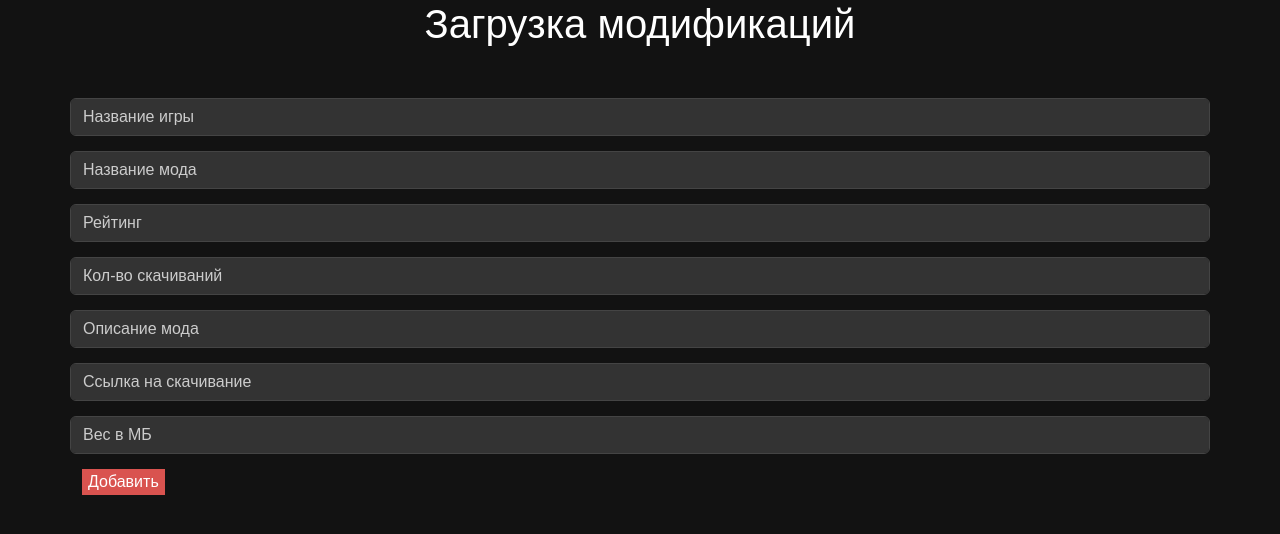
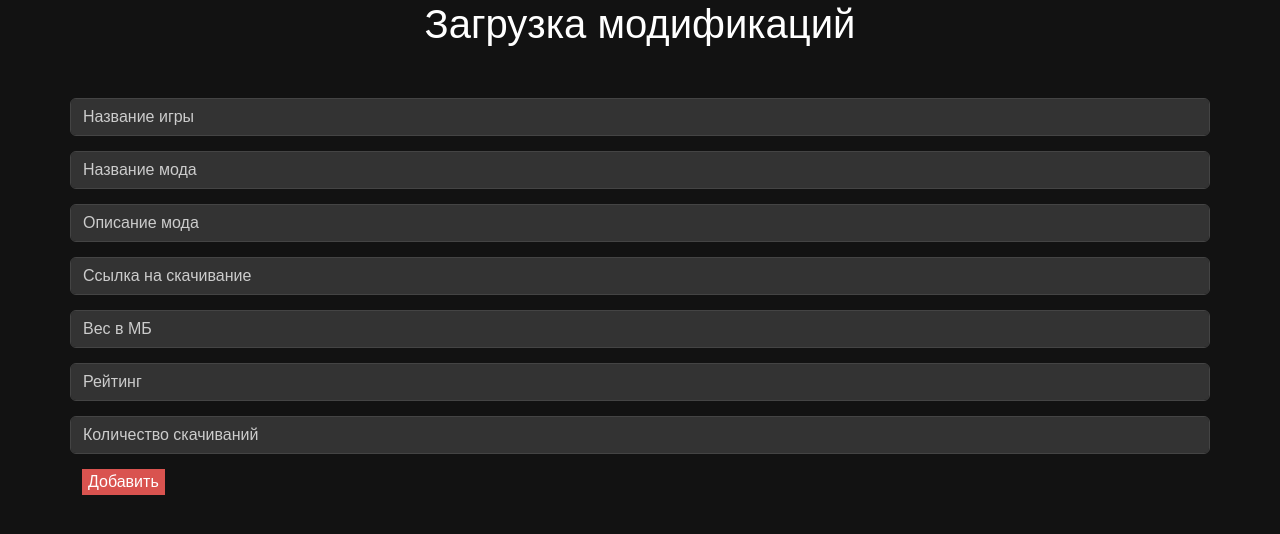
Before and after one commit to DenisBaranov-FEFU/Mods, a PHP site: page /AdmPanel.php in a window 1280 px wide. Shown: the top 534 px of the page. Run offline with PHP 8.4, Linux system fonts and the light colour scheme.

Commit message:
Adm + db updt

```diff
--- a/AdmPanel.php
+++ b/AdmPanel.php
@@ -9,49 +9,44 @@
 </head>
 <body>
     <h1>Загрузка модификаций</h1>
-   <div class="container">
+    <div class="container">
         <!-- Search form -->
         <form method="POST" action="AdmPanel.php">
             <div class="row form__reg"><input class="form-control" type="text" name="game" placeholder="Название игры"></div>
             <div class="row form__reg"><input class="form-control" type="text" name="name" placeholder="Название мода"></div>
-            <div class="row form__reg"><input class="form-control" type="number" name="rating" placeholder="Рейтинг"></div>
-            <div class="row form__reg"><input class="form-control" type="number" name="down_check" placeholder="Кол-во скачиваний"></div>
             <div class="row form__reg"><input class="form-control" type="text" name="discription" placeholder="Описание мода"></div>
             <div class="row form__reg"><input class="form-control" type="url" name="url" placeholder="Ссылка на скачивание"></div>
             <div class="row form__reg"><input class="form-control" type="number" name="size" placeholder="Вес в МБ"></div>
+            <div class="row form__reg"><input class="form-control" type="number" step="0.1" name="rating" placeholder="Рейтинг"></div>
+            <div class="row form__reg"><input class="form-control" type="number" name="download_count" placeholder="Количество скачиваний"></div>
             <button type="submit" class="btn_red btn__reg" name="submit">Добавить</button>
         </form>
     </div>
 </body>
 </html>
 
+<?php
+require_once('db.php'); // Including the database connection file
 
-<?php
-require_once('db.php'); // Подключение файла с базой данных
+$link = mysqli_connect('127.0.0.1', 'root', 'kali', 'mods'); // Connecting to the database
 
-$link = mysqli_connect('127.0.0.1', 'root', 'kali', 'mods'); // Подключение к базе данных
-
-if (!$link) {
-    die('Ошибка подключения: ' . mysqli_connect_error());
-}
-
-if (isset($_POST['submit'])) {
+if (isset($_POST['submit'])) { // Checking if the submit button was clicked
     $game = $_POST['game'];
     $name = $_POST['name'];
     $discription = $_POST['discription'];
     $url = $_POST['url'];
+    $size = $_POST['size'];
     $rating = $_POST['rating'];
-    $down_count = $_POST['down_count'];
-    $size = $_POST['size'];
+    $download_count = $_POST['download_count'];
 
-    if (empty($game) || empty($name) || empty($url) || empty($size) || empty($down_count) || empty($rating)) {
+    if (!$game || !$name || !$url || !$size || !$rating || !$download_count) {
         die('Пожалуйста, введите все значения!');
     }
 
-    $sql = "INSERT INTO mods (game, name, url, size, discription, down_count, rating) VALUES ('$game', '$name', '$url', '$size', '$discription', '$down_count', '$rating')";
+    $sql = "INSERT INTO mods (game, name, url, size, discription, rating, download_count) VALUES ('$game', '$name', '$url', '$size', '$discription', '$rating', '$download_count')";
 
     if (!mysqli_query($link, $sql)) {
-        echo "Не удалось добавить мод: " . mysqli_error($link);
+        echo "Не удалось добавить мод";
     } else {
         echo "Мод успешно добавлен";
     }
--- a/db.php
+++ b/db.php
@@ -1,4 +1,3 @@
-
 <?php
 $servername = "127.0.0.1";
 $username = "root";
@@ -22,20 +21,16 @@ if (!mysqli_query($link, $sql)) {
 // Подключение к базе данных mods
 $link_mods = mysqli_connect($servername, $username, $password, $dbName1);
 
-if (!$link_mods) {
-    die("Ошибка подключения к базе данных $dbName1: " . mysqli_connect_error());
-}
-
-// Создание таблицы mods
+// Создание таблицы mods с новыми колонками
 $sql = "CREATE TABLE IF NOT EXISTS mods (
     id INT NOT NULL PRIMARY KEY AUTO_INCREMENT,
     game VARCHAR(50) NOT NULL,
     name VARCHAR(30) NOT NULL,
-    rating INT NOT NULL,
-    down_count INT NOT NULL,
-    size INT NOT NULL,
+    size VARCHAR(10) NOT NULL,
     url VARCHAR(100) NOT NULL,
-    discription VARCHAR(1000) NOT NULL
+    discription VARCHAR(1000) NOT NULL,
+    rating FLOAT NOT NULL,
+    download_count INT NOT NULL
 )";
 if (!mysqli_query($link_mods, $sql)) {
     die("Не удалось создать таблицу mods: " . mysqli_error($link_mods));
@@ -52,10 +47,6 @@ if (!mysqli_query($link, $sql)) {
 // Подключение к базе данных users
 $link_users = mysqli_connect($servername, $username, $password, $dbName2);
 
-if (!$link_users) {
-    die("Ошибка подключения к базе данных $dbName2: " . mysqli_connect_error());
-}
-
 // Создание таблицы users
 $sql = "CREATE TABLE IF NOT EXISTS users (
     id INT NOT NULL PRIMARY KEY AUTO_INCREMENT,
```
